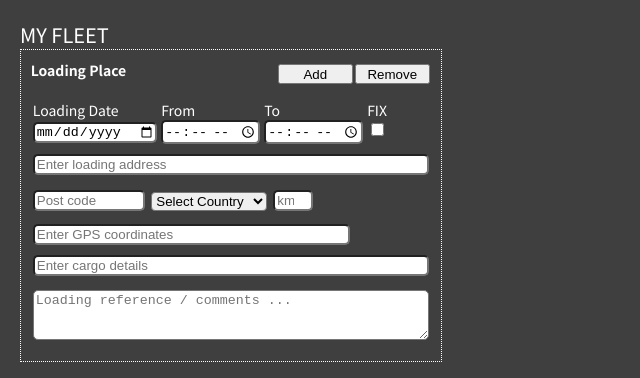
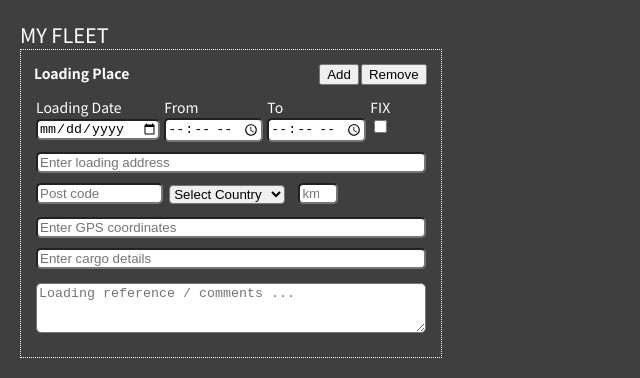
Before and after one commit to Alexit0/myfleet, a React (Create React App) app: page / in a window 1280 px wide. Shown: the top 378 px of the page, without its empty margins (0-640 px from the left). Built offline with nearby package versions, Linux system fonts and the light colour scheme.

Commit message:
modify style css

```diff
--- a/src/components/Cargo.js
+++ b/src/components/Cargo.js
@@ -5,8 +5,11 @@ import classes from "./Input.module.css";
 const Cargo = () => {
   return (
     <form className={classes.form}>
-      {/* <label>Cargo Details</label> */}
-      <input className={classes.cargo} type="text" placeholder="Enter cargo details"></input>
+      <input
+        className={classes.cargo}
+        type="text"
+        placeholder="Enter cargo details"
+      ></input>
     </form>
   );
 };
--- a/src/components/Coordinates.js
+++ b/src/components/Coordinates.js
@@ -5,7 +5,6 @@ import classes from "./Input.module.css";
 const Coordinates = () => {
   return (
     <form className={classes.form}>
-      {/* <label className={classes["label-no-block"]}>GPS</label> */}
       <input className={classes.coordinates} placeholder="Enter GPS coordinates"></input>
     </form>
   );
--- a/src/components/Country.js
+++ b/src/components/Country.js
@@ -5,7 +5,6 @@ import classes from "./Input.module.css";
 const Country = () => {
   return (
     <form className={classes.form}>
-      {/* <label>Country</label> */}
       <select className={classes.country}>
         <option value="none" selected disabled hidden>
           Select Country
--- a/src/components/Distance.js
+++ b/src/components/Distance.js
@@ -5,8 +5,11 @@ import classes from "./Input.module.css";
 const Distance = () => {
   return (
     <form className={classes.form}>
-      {/* <label>Distance (km)</label> */}
-      <input className={classes.distance} type="number" placeholder="km"></input>
+      <input
+        className={classes.distance}
+        type="number"
+        placeholder="km"
+      ></input>
     </form>
   );
 };
--- a/src/components/Input.module.css
+++ b/src/components/Input.module.css
@@ -32,7 +32,7 @@ label {
 
 .coordinates {
     border-radius: 5px;
-    width: 80%;
+    width: 100%;
 }
 
 .address {
@@ -51,6 +51,7 @@ label {
 }
 
 .comments {
+    font-style: inherit;
     border-radius: 5px;
     width: 100%;
     height:50px;
--- a/src/components/LoadingForm.module.css
+++ b/src/components/LoadingForm.module.css
@@ -1,14 +1,14 @@
 button {
     /* border-radius: 5px; */
-    margin: 4px 1px;
-    height: 20px;
-    width: 75px;
+    margin: 0px 1px;
+    /* height: 20px; */
+    /* width: 75px; */
 }
 
 .form {
     border: dotted 1px;
     width: 34%;
-    padding: 0.3rem;
+    padding: 0.5rem;
 }
 
 .label-bar {
@@ -26,23 +26,23 @@ button {
 }
 
 .address1 {
-    /* border: solid 1px; */
+    /* border: dotted 1px; */
     clear: both;
     margin: 5px;
 
 }
 
 .address2 {
-    /* border: dotted 2px; */
+
+    /* border: dotted 1px; */
     margin: 5px;
     display:flex;
-    float: left;
 }
 
 .coordinates {
+    /* border: dotted 1px; */
     clear: both;
-    display: block;
-    justify-content: center;
+    display: flex;
     margin: 5px;
 }
 
--- a/src/components/PostCode.js
+++ b/src/components/PostCode.js
@@ -5,7 +5,6 @@ import classes from "./Input.module.css";
 const PostCode = () => {
   return (
     <form className={classes.form}>
-      {/* <label>Post Code</label> */}
       <input className={classes.postcode} placeholder="Post code"></input>
     </form>
   );
--- a/src/components/Ref.js
+++ b/src/components/Ref.js
@@ -5,7 +5,6 @@ import classes from "./Input.module.css";
 const Ref = (props) => {
   return (
     <form className={classes.form}>
-      {/* <label>{props.refTitle}</label> */}
       <textarea
         className={classes.comments}
         type="text"
```
